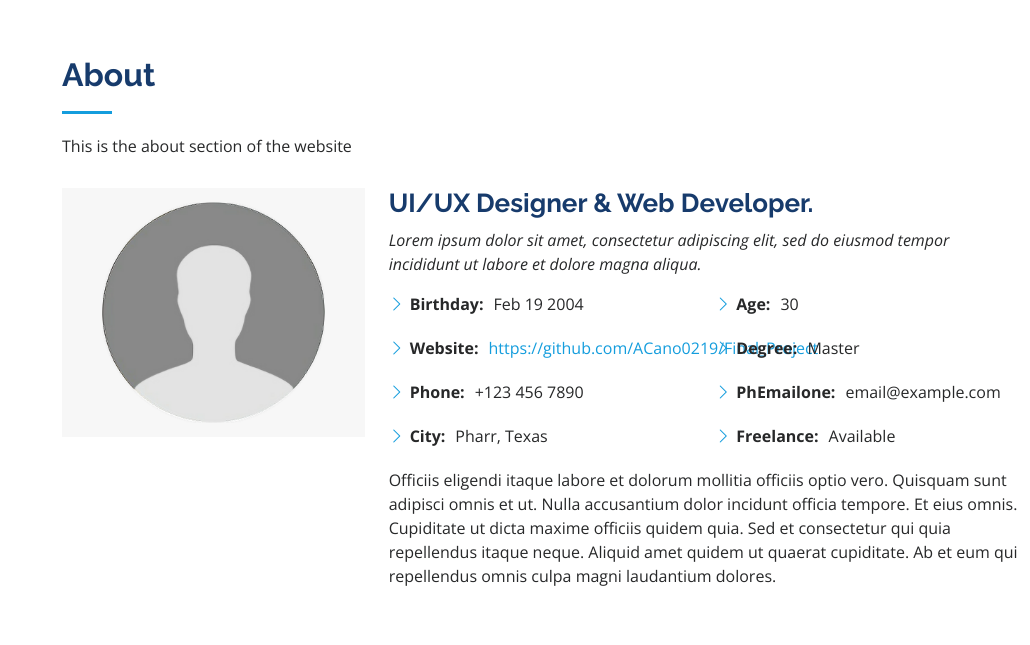
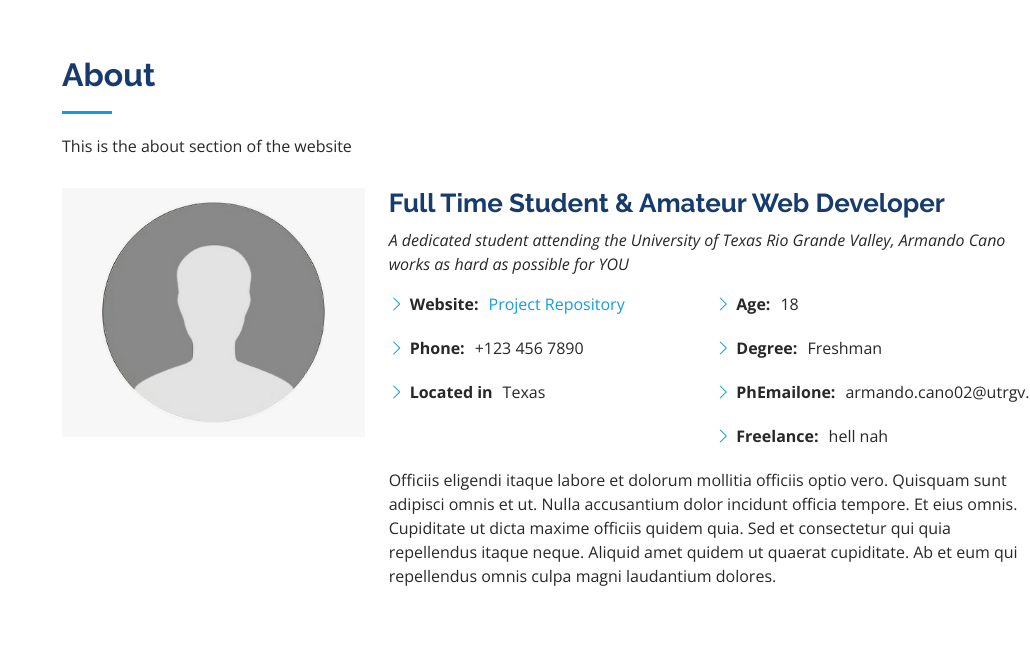
Before and after one commit to ACano0219/Final_Project, a Flask app: page / in a window 1280 px wide. Shown: the part 804-1449 px from the top of the page, without its empty margins (250-1280 px from the left). Run offline with Flask 2, Linux system fonts and the light colour scheme; some libraries are stand-ins or nearby versions.

Commit message:
backend changes

```diff
--- a/templates/index.html
+++ b/templates/index.html
@@ -90,29 +90,27 @@
 
         <div class="row">
           <div class="col-lg-4" data-aos="fade-right">
-            <img src="static/img/profile-img.jpg" class="img-fluid" alt="">
+            <img src="static/img/profile-img.jpg" class="img-fluid" alt="image">
           </div>
           <div class="col-lg-8 pt-4 pt-lg-0 content" data-aos="fade-left">
-            <h3>UI/UX Designer &amp; Web Developer.</h3>
+            <h3>Full Time Student &amp; Amateur Web Developer</h3>
             <p class="fst-italic">
-              Lorem ipsum dolor sit amet, consectetur adipiscing elit, sed do eiusmod tempor incididunt ut labore et dolore
-              magna aliqua.
+              A dedicated student attending the University of Texas Rio Grande Valley, Armando Cano works as hard as possible for YOU
             </p>
             <div class="row">
               <div class="col-lg-6">
                 <ul>
-                  <li><i class="bi bi-chevron-right"></i> <strong>Birthday:</strong> <span>Feb 19 2004</span></li>
-                  <li><i class="bi bi-chevron-right"></i> <strong>Website:</strong> <span><a href="https://github.com/ACano0219/Final_Project" target="_blank">https://github.com/ACano0219/Final_Project</a></span></li>
+                  <li><i class="bi bi-chevron-right"></i> <strong>Website:</strong> <span><a href="https://github.com/ACano0219/Final_Project" target="_blank">Project Repository</a></span></li>
                   <li><i class="bi bi-chevron-right"></i> <strong>Phone:</strong> <span>+123 456 7890</span></li>
-                  <li><i class="bi bi-chevron-right"></i> <strong>City:</strong> <span>Pharr, Texas</span></li>
+                  <li><i class="bi bi-chevron-right"></i> <strong>Located in</strong> <span> Texas</span></li>
                 </ul>
               </div>
               <div class="col-lg-6">
                 <ul>
-                  <li><i class="bi bi-chevron-right"></i> <strong>Age:</strong> <span>30</span></li>
-                  <li><i class="bi bi-chevron-right"></i> <strong>Degree:</strong> <span>Master</span></li>
-                  <li><i class="bi bi-chevron-right"></i> <strong>PhEmailone:</strong> <span>email@example.com</span></li>
-                  <li><i class="bi bi-chevron-right"></i> <strong>Freelance:</strong> <span>Available</span></li>
+                  <li><i class="bi bi-chevron-right"></i> <strong>Age:</strong> <span>18</span></li>
+                  <li><i class="bi bi-chevron-right"></i> <strong>Degree:</strong> <span>Freshman</span></li>
+                  <li><i class="bi bi-chevron-right"></i> <strong>PhEmailone:</strong> <span>armando.cano02@utrgv.edu</span></li>
+                  <li><i class="bi bi-chevron-right"></i> <strong>Freelance:</strong> <span>hell nah</span></li>
                 </ul>
               </div>
             </div>
```
